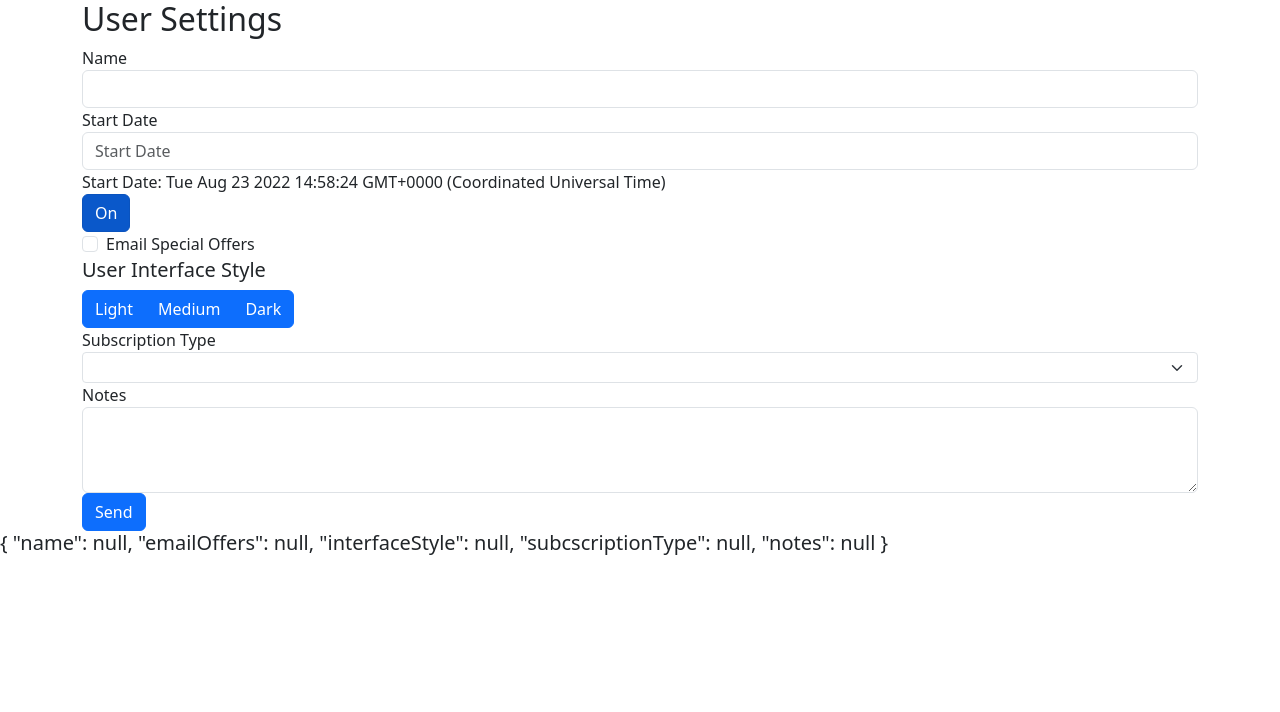
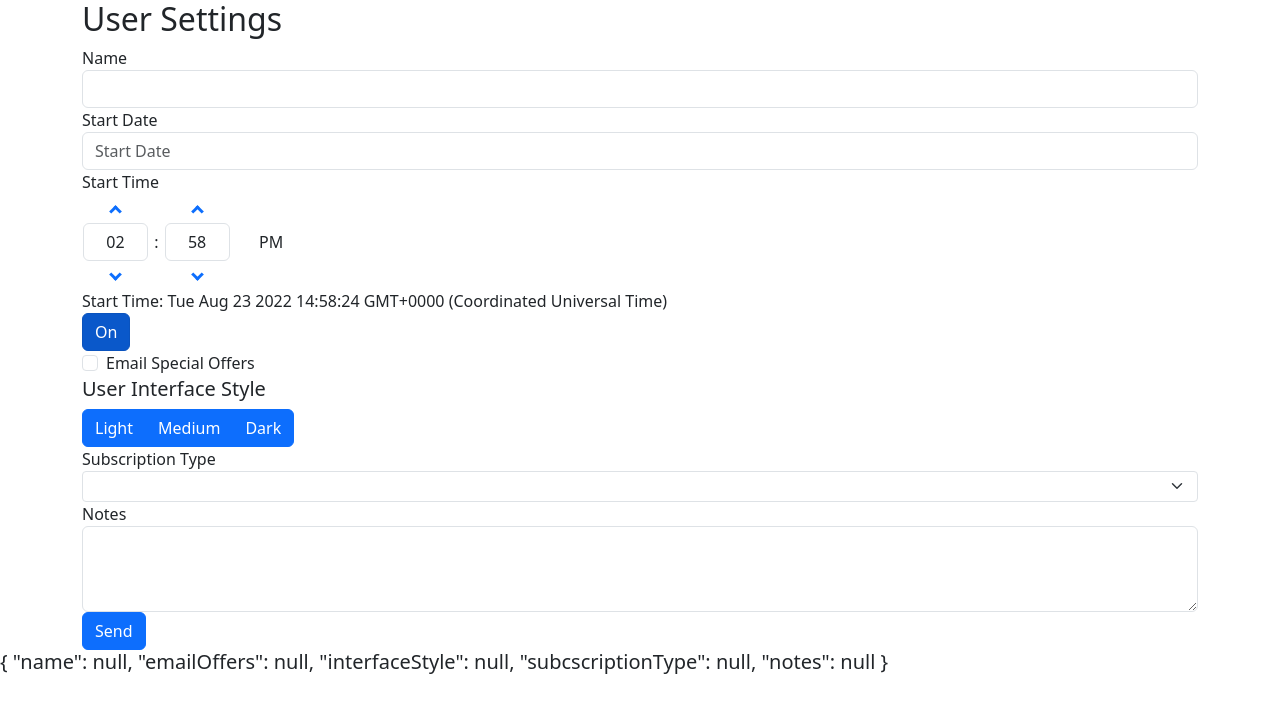
Before and after one commit to enurberk/AngularForms, an Angular app: page / in a window 1280 px wide. Shown: the top 712 px of the page. Built offline with nearby package versions, Linux system fonts and the light colour scheme.

Commit message:
ngx-bootstrap time picker added

```diff
--- a/src/app/app.module.ts
+++ b/src/app/app.module.ts
@@ -8,6 +8,7 @@
 import { ButtonsModule } from 'ngx-bootstrap/buttons';
 import { BrowserAnimationsModule } from '@angular/platform-browser/animations';
 import { BsDatepickerModule } from 'ngx-bootstrap/datepicker';
+import { TimepickerModule } from 'ngx-bootstrap/timepicker';
 
 @NgModule({
   declarations: [
@@ -20,7 +21,8 @@
     HttpClientModule,
     ButtonsModule.forRoot(),
     BrowserAnimationsModule,
-    BsDatepickerModule.forRoot()
+    BsDatepickerModule.forRoot(),
+    TimepickerModule.forRoot()
   ],
   providers: [],
   bootstrap: [AppComponent]
--- a/src/app/user-settings-form/user-settings-form.component.html
+++ b/src/app/user-settings-form/user-settings-form.component.html
@@ -34,7 +34,13 @@
               [(ngModel)]="startDate" name="startDate" id="startDate"
               bsDaterangepicker>
     </div>
-    Start Date: {{ startDate }}
+
+    <div class="form-group">
+      <label for="startTime">Start Time</label>
+      <timepicker [(ngModel)]="startTime" name="startTime" id="startTime">
+      </timepicker>
+    </div>
+    Start Time: {{ startTime }}
 
     <div class="form-group">
       <button type="button" class="btn btn-primary" name="singleModel" [(ngModel)]="singleModel" btnCheckbox
--- a/src/app/user-settings-form/user-settings-form.component.ts
+++ b/src/app/user-settings-form/user-settings-form.component.ts
@@ -1,6 +1,8 @@
+import { Time } from '@angular/common';
 import { Component, OnInit } from '@angular/core';
 import { NgForm, NgModel } from '@angular/forms';
 import { Observable } from 'rxjs';
+import { TimeInterval } from 'rxjs/internal/operators/timeInterval';
 import { DataService } from '../data/data.service';
 import { UserSettings } from '../data/user-settings';
 
@@ -13,6 +15,7 @@
 
   singleModel = 'On';
   startDate: Date | undefined;
+  startTime: Date | undefined;
   originalUserSettings: UserSettings = {
     name: null,
     emailOffers: null,
@@ -31,6 +34,7 @@
   ngOnInit(): void {
     this.subscriptionTypes = this.dataService.getSubscriptionTypes();
     this.startDate = new Date();
+    this.startTime = new Date();
   }
 
   //onBlur eventi kullanıldı, spesifik alanların kontrolu için kullanılır
```
